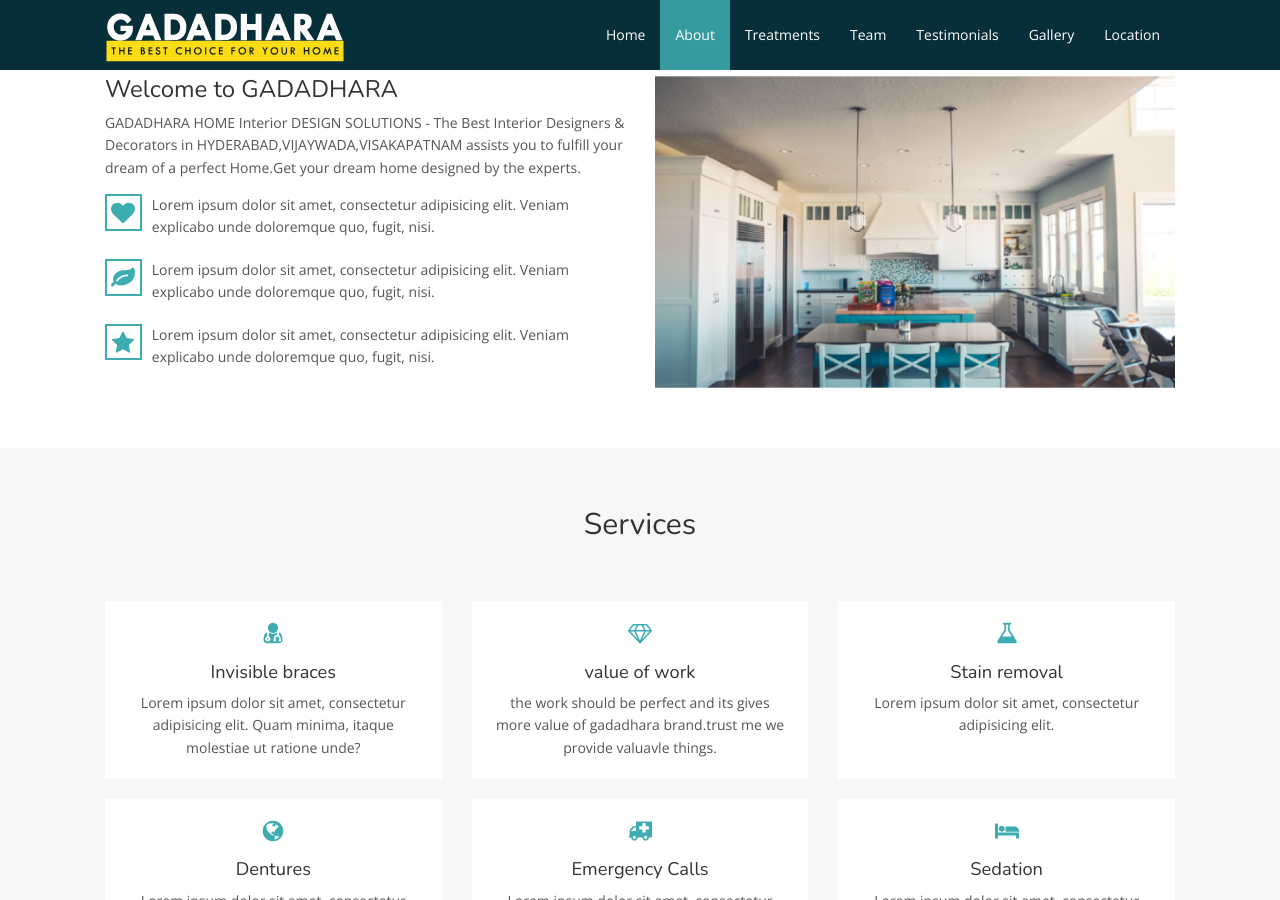
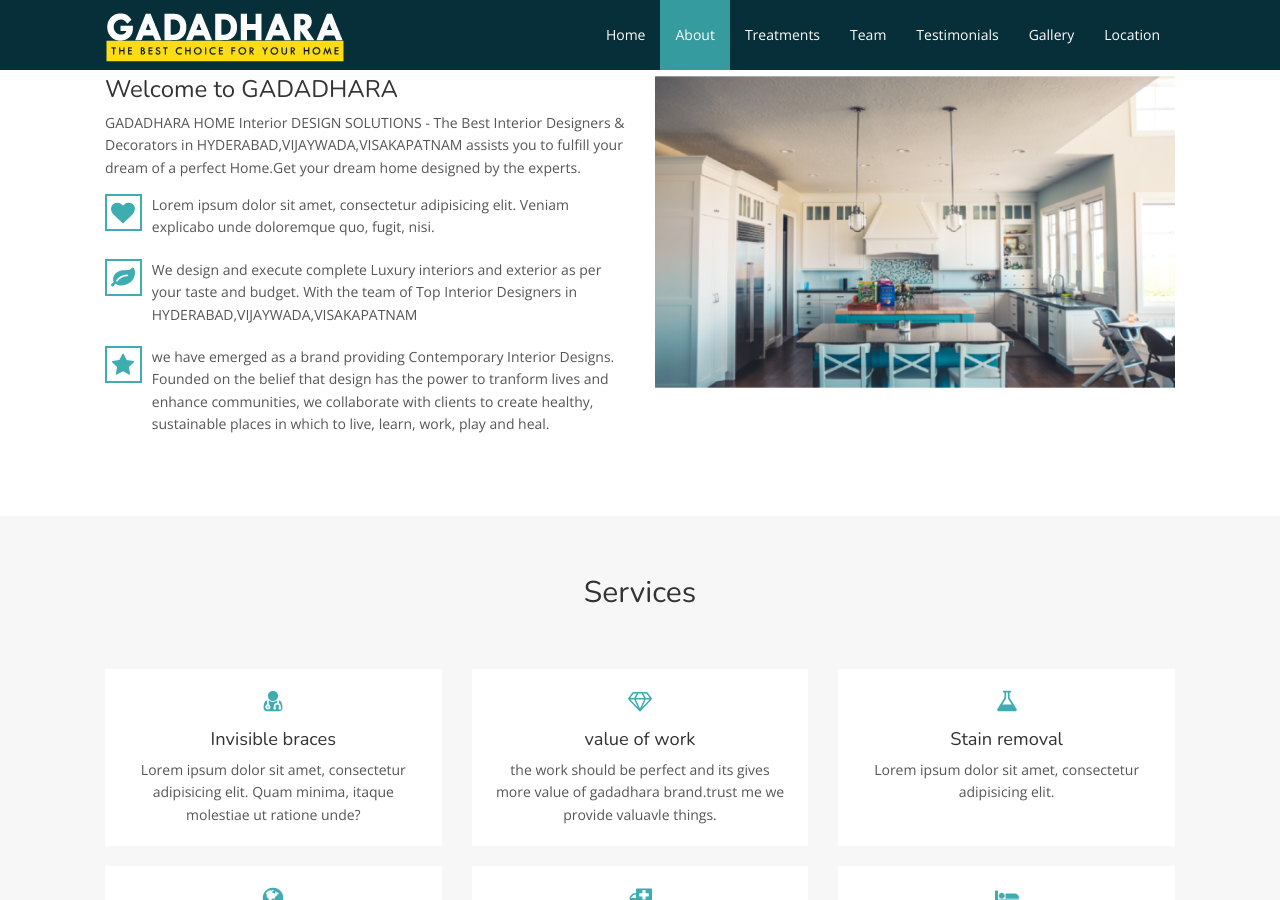
Before and after one commit to gadadhara/GADADHARA, a Jekyll site: the page built from index.html, in a window 1280 px wide and 900 px high, scrolled down 905 px. Built offline with Jekyll 4.4.1, drawn with Linux system fonts in a browser that asks for light colours; nearby versions of some CDN libraries.

Commit message:
Update index.html

```diff
--- a/index.html
+++ b/index.html
@@ -107,7 +107,7 @@
                         </div>
                     </div>
                     <div class="media-body">
-                        <p>Lorem ipsum dolor sit amet, consectetur adipisicing elit. Veniam explicabo unde doloremque quo, fugit, nisi.</p>
+                        <p>We design and execute complete Luxury interiors and exterior as per your taste and budget. With the team of Top Interior Designers in HYDERABAD,VIJAYWADA,VISAKAPATNAM</p>
                     </div>
                 </div>
 
@@ -118,7 +118,7 @@
                         </div>
                     </div>
                     <div class="media-body">
-                        <p>Lorem ipsum dolor sit amet, consectetur adipisicing elit. Veniam explicabo unde doloremque quo, fugit, nisi.</p>
+                        <p>we have emerged as a brand providing Contemporary Interior Designs. Founded on the belief that design has the power to tranform lives and enhance communities, we collaborate with clients to create healthy, sustainable places in which to live, learn, work, play and heal.</p>
                     </div>
                 </div>
             </div>
```
